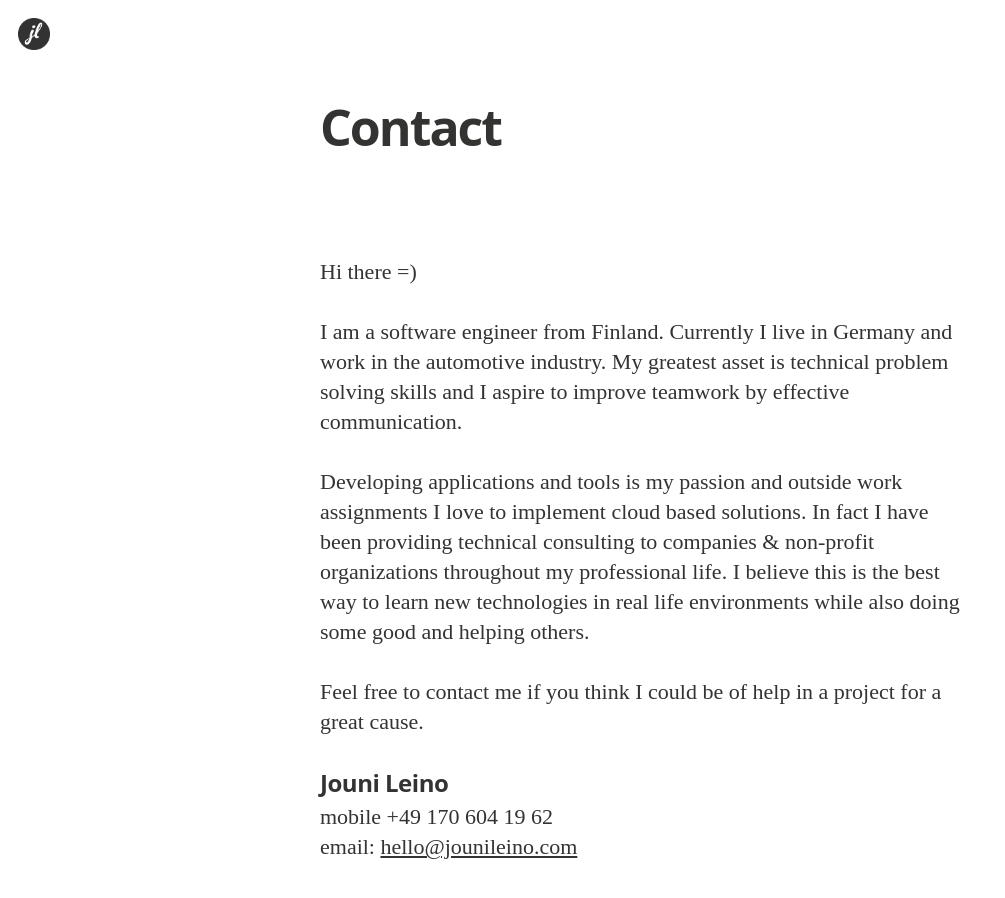
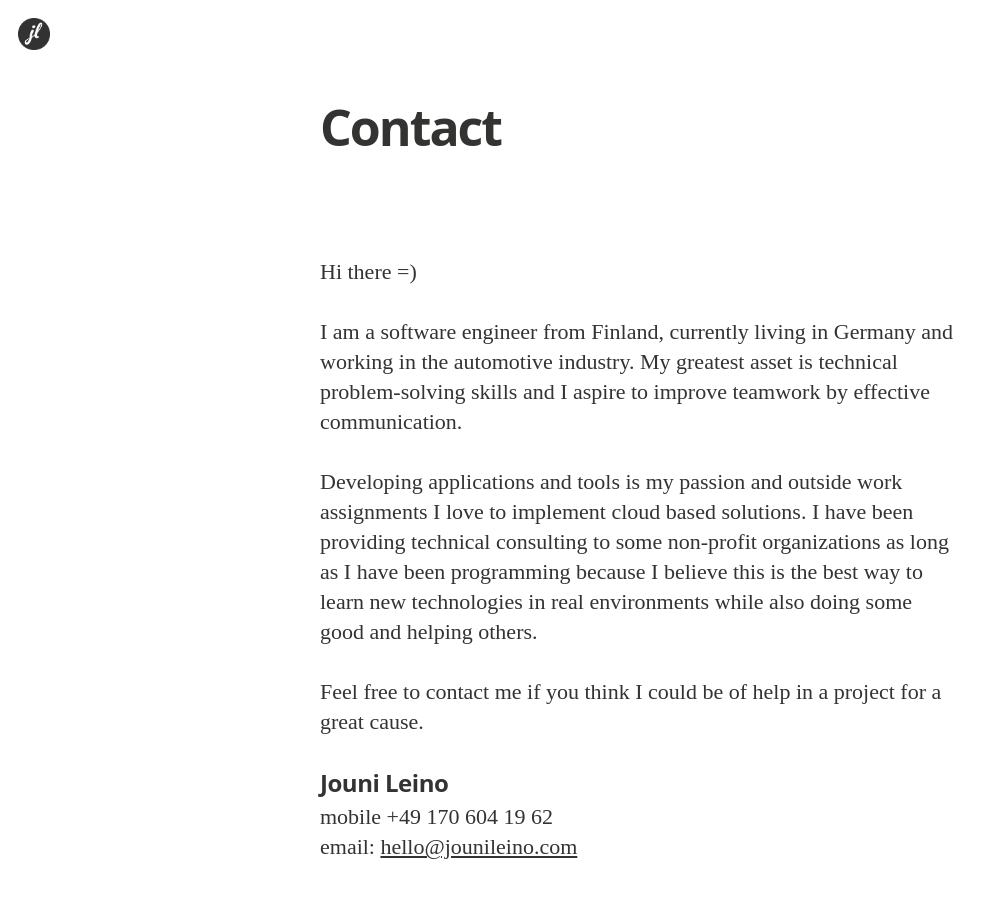
Before and after one commit to jounile/blog, a Jekyll site: the page built from contact.md, in a window 1280 px wide, cut to the strip 0-928 px from the top of the page. Shown: the top 898 px of the strip, without its empty margins (0-1005 px from the left). Built offline with Jekyll 4.4.1, drawn with Linux system fonts in a browser that asks for light colours; nearby versions of some CDN libraries; some web fonts are replaced.

Commit message:
Improving contact page

```diff
--- a/contact.md
+++ b/contact.md
@@ -6,10 +6,10 @@ permalink: /contact/
 
 Hi there =)
 
-I am a software engineer from Finland. Currently I live in Germany and work in the automotive industry.
-My greatest asset is technical problem solving skills and I aspire to improve teamwork by effective communication.
+I am a software engineer from Finland, currently living in Germany and working in the automotive industry.
+My greatest asset is technical problem-solving skills and I aspire to improve teamwork by effective communication.
 
-Developing applications and tools is my passion and outside work assignments I love to implement cloud based solutions. In fact I have been providing technical consulting to companies & non-profit organizations throughout my professional life. I believe this is the best way to learn new technologies in real life environments while also doing some good and helping others.
+Developing applications and tools is my passion and outside work assignments I love to implement cloud based solutions. I have been providing technical consulting to some non-profit organizations as long as I have been programming because I believe this is the best way to learn new technologies in real environments while also doing some good and helping others.
 
 Feel free to contact me if you think I could be of help in a project for a great cause.
 
```
